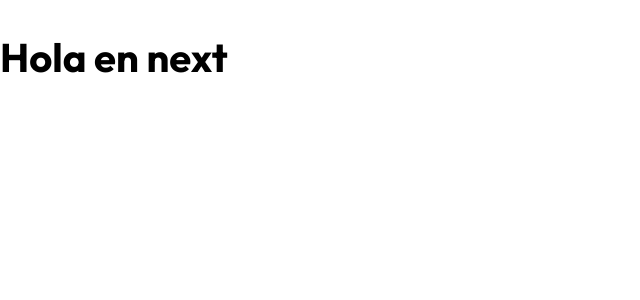
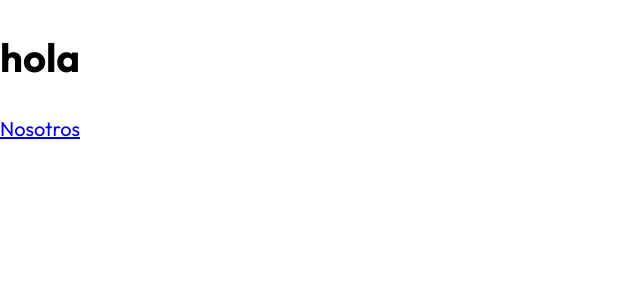
Before and after one commit to oscardenas17/GuitarApp-Next, a Next.js app: page / in a window 1280 px wide. Shown: the top 300 px of the page, without its empty margins (0-640 px from the left). Built offline with nearby package versions, Linux system fonts and the light colour scheme.

Commit message:
Rutas (Link) de Next

```diff
--- a/src/pages/index.js
+++ b/src/pages/index.js
@@ -1,9 +1,9 @@
-
+import Link from "next/link";
 export default function Home() {
   return (
     <>
-
-      <h1>Hola en next</h1>
+      <h1>hola</h1>
+      <Link href="/nosotros">Nosotros</Link>
     </>
   );
 }
```
Also changed, not shown: src/pages/nosotros.js (added, +11 -0 lines).
